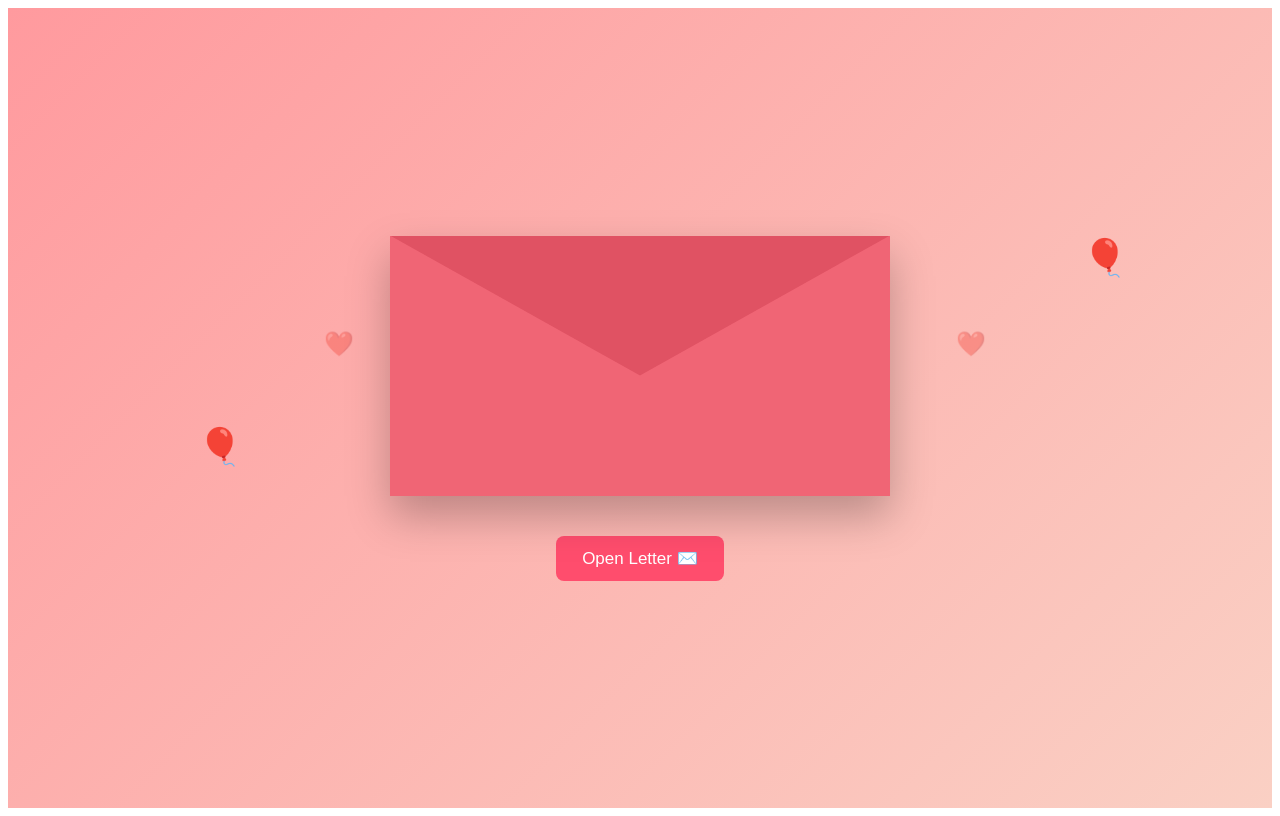
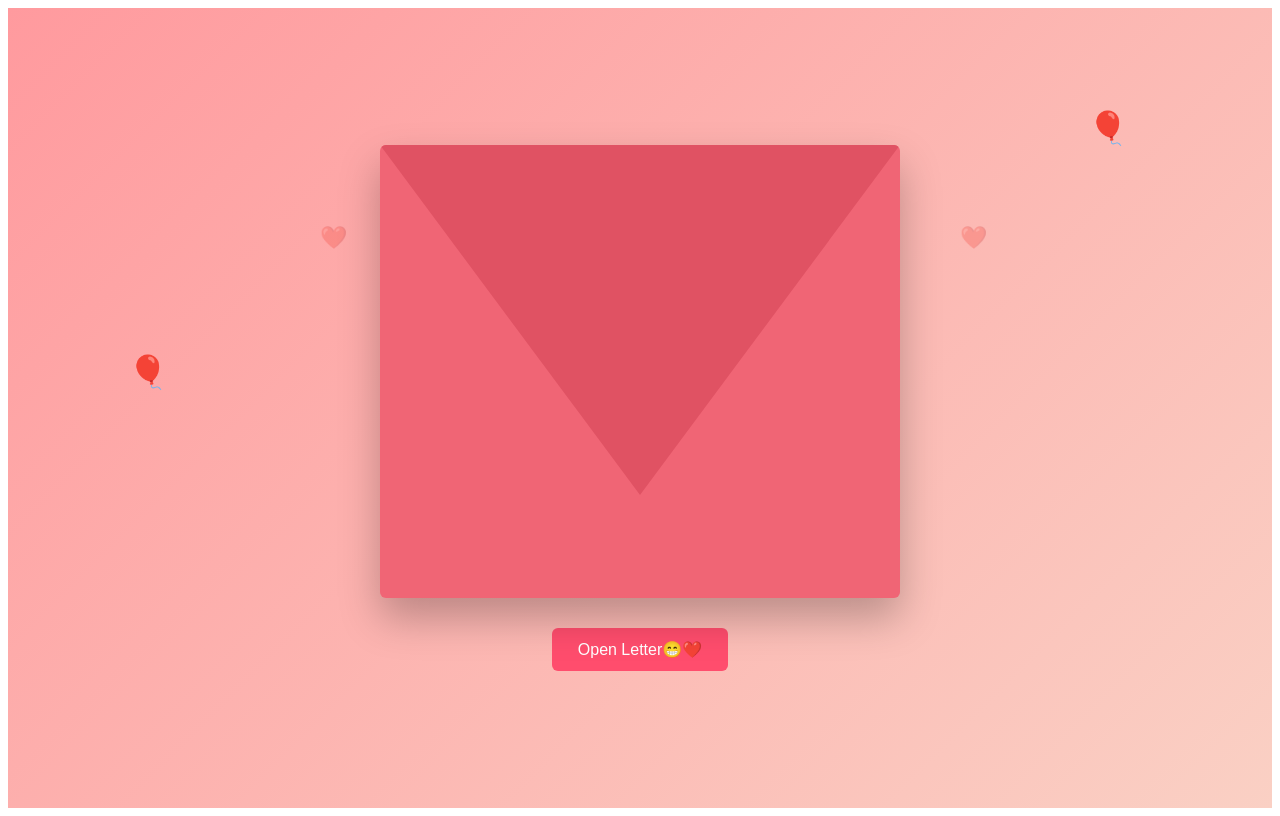
Before and after one commit to AishwaryaPola/BirthdayWebsite, an Angular app in the folder birthday-website/: page / in a window 1280 px wide. Built offline with nearby package versions, Linux system fonts and the light colour scheme.

Commit message:
better greetin card changes

```diff
--- a/birthday-website/src/app/pages/greeting/greeting.css
+++ b/birthday-website/src/app/pages/greeting/greeting.css
@@ -1,142 +1,123 @@
 .birthday-container{
-  height:100vh;
+  min-height:100vh;
   width:100%;
   display:flex;
   flex-direction:column;
   justify-content:center;
   align-items:center;
   background:linear-gradient(135deg,#ff9a9e,#fad0c4);
+  padding:20px;
+  box-sizing:border-box;
   overflow:hidden;
-  position:relative;
   font-family:Arial, Helvetica, sans-serif;
 }
 
-/* Envelope wrapper */
-
 .wrapper{
-  position:relative;
-  width:500px;
-  height:260px;
-  perspective:1000px;
+  width:100%;
+  max-width:520px;
 }
 
-/* Envelope body */
-
 .envelope{
+  width:100%;
+  background:#f06575;
+  border-radius:6px;
   position:relative;
-  width:100%;
-  height:100%;
-
-  background:#f06575;
-  border-radius:0;
   box-shadow:0 20px 40px rgba(0,0,0,0.25);
   overflow:hidden;
 }
 
-/* Flap */
-
 .flap{
-  position:absolute;
   width:100%;
-  height:140px;
-  top:0;
+  height:350px;
   background:#e05263;
   clip-path:polygon(0 0,100% 0,50% 100%);
   transform-origin:top;
-  transition:transform 0.8s ease;
+  transition:transform .8s ease;
+  position:absolute;
+  top:0;
+  left:0;
   z-index:5;
 }
 
-/* Letter */
-
 .letter{
-  /* position:absolute; */
+  background:white;
   width:90%;
-  left:0%;
-  height: 1000px;
-  /* top:0px; */
-  background:white;
-  border-radius:0;
+  margin:0 auto;
+  margin-top:40px;
   padding:25px;
+  border-radius:6px;
   text-align:center;
-  box-shadow:0 10px 25px rgba(0,0,0,0.15);
   transform:translateY(120%);
   transition:transform 1s ease;
+  box-shadow:0 10px 25px rgba(0,0,0,0.15);
 }
-
-.letter h1{
-  font-size:28px;
-  color:#ff4d6d;
-  margin-bottom:10px;
-}
-
-.letter p{
-  font-size:16px;
-  line-height:1.6;
-}
-
-/* Memory button */
-
-.letter button{
-  margin-top:20px;
-  padding:12px 24px;
-  border:none;
-  border-radius:8px;
-  background:#ff4d6d;
-  color:white;
-  font-size:15px;
-  cursor:pointer;
-}
-
-/* Open animation */
 
 .envelope.open .flap{
   transform:rotateX(180deg);
 }
 
 .envelope.open .letter{
-  transform:translateY(-40px);
+  transform:translateY(-20px);
 }
 
-/* Open button */
+.title{
+  font-size:24px;
+  color:#ff4d6d;
+}
 
-.open-btn{
-  margin-top:40px;
-  padding:12px 26px;
-  font-size:17px;
+.message{
+  font-size:15px;
+  line-height:1.6;
+  margin-top:10px;
+}
+
+.memory-btn{
+  margin-top:18px;
+  padding:10px 22px;
   border:none;
-  border-radius:8px;
+  border-radius:6px;
   background:#ff4d6d;
   color:white;
   cursor:pointer;
 }
 
-/* Floating balloons */
+.open-btn{
+  margin-top:30px;
+  padding:12px 26px;
+  border:none;
+  border-radius:6px;
+  background:#ff4d6d;
+  color:white;
+  font-size:16px;
+  cursor:pointer;
+}
+
+/* balloons */
 
 .balloons span{
   position:absolute;
-  bottom:-100px;
-  font-size:36px;
-  animation:balloonFloat 10s linear infinite;
+  bottom:-80px;
+  font-size:32px;
+  animation:balloonFloat 9s linear infinite;
 }
 
-.balloons span:nth-child(1){left:15%}
-.balloons span:nth-child(2){left:40%;animation-duration:8s}
-.balloons span:nth-child(3){left:65%;animation-duration:9s}
-.balloons span:nth-child(4){left:85%;animation-duration:7s}
+.balloons span:nth-child(1){left:10%}
+.balloons span:nth-child(2){left:35%;animation-duration:7s}
+.balloons span:nth-child(3){left:60%;animation-duration:8s}
+.balloons span:nth-child(4){left:85%;animation-duration:6s}
 
 @keyframes balloonFloat{
   from{transform:translateY(0)}
   to{transform:translateY(-110vh)}
 }
 
-/* Floating hearts */
+/* hearts */
 
 .hearts span{
   position:absolute;
-  bottom:-100px;
-  font-size:24px;
-  animation:heartFloat 8s linear infinite;
+  bottom:-80px;
+  font-size:22px;
+  animation:heartFloat 7s linear infinite;
 }
 
 .hearts span:nth-child(1){left:25%}
--- a/birthday-website/src/app/pages/greeting/greeting.html
+++ b/birthday-website/src/app/pages/greeting/greeting.html
@@ -1,6 +1,6 @@
 <div class="birthday-container">
 
-  <!-- Balloons -->
+  <!-- floating balloons -->
   <div class="balloons">
     <span>🎈</span>
     <span>🎈</span>
@@ -8,30 +8,40 @@
     <span>🎈</span>
   </div>
 
-  <!-- Hearts -->
+  <!-- floating hearts -->
   <div class="hearts">
     <span>❤️</span>
     <span>❤️</span>
     <span>❤️</span>
   </div>
 
-  <!-- Envelope -->
   <div class="wrapper">
-  <div class="envelope" [class.open]="isOpen">
+
+    <div class="envelope" [class.open]="isOpen">
 
       <div class="flap"></div>
 
       <div class="letter">
 
-        <h2>Happyyy Birthdayyyyy BestPremduu💕</h2>
+        <h1 class="title">
+          🎂 Happyyyy Birthdayyyyy BestPremduuu 💕
+        </h1>
 
-        <p>
-          You are one of the most special people in my life.
-          I made this little website to remind you of all
-          the beautiful memories we share ❤️
+        <p class="message">
+          From the moment we became friends, life has been so much brighter.
+          All the random conversations, the endless laughter, the silly moments,
+          and the times we supported each other through everything — those
+          memories mean the world to me ❤️
         </p>
 
-        <button routerLink="/gallery">
+        <p class="message">
+          This little website is just a small reminder of how special you are
+          and how grateful I am to have you in my life. Thank you for being
+          such an amazing friend and making even the ordinary days feel
+          extraordinary 💖
+        </p>
+
+        <button routerLink="/gallery" class="memory-btn">
           View Our Memories
         </button>
 
@@ -41,9 +51,8 @@
 
   </div>
 
-  <!-- Button -->
   <button *ngIf="!isOpen" class="open-btn" (click)="openLetter()">
-    Open Letter ✉️
+    Open Letter😁❤️
   </button>
 
 </div>
--- a/birthday-website/src/app/pages/greeting/greeting.ts
+++ b/birthday-website/src/app/pages/greeting/greeting.ts
@@ -1,23 +1,29 @@
-import { Component  } from '@angular/core';
+import { Component, OnInit } from '@angular/core';
 import { RouterLink } from '@angular/router';
+import { NgIf } from '@angular/common';
 import confetti from 'canvas-confetti';
-import { NgIf } from '@angular/common';
-
 
 @Component({
   selector: 'app-greeting',
   standalone: true,
-  imports: [RouterLink,NgIf],
+  imports: [RouterLink, NgIf],
   templateUrl: './greeting.html',
-  styleUrls: ['./greeting.css'],
+  styleUrls: ['./greeting.css']
 })
-export class GreetingComponent  {
+export class GreetingComponent implements OnInit {
 
-    isOpen = false;
+  isOpen = false;
 
-  openLetter(){
+  ngOnInit() {
+    this.startConfettiLoop();
+  }
 
+  openLetter() {
     this.isOpen = true;
+    this.launchConfetti();
+  }
+
+  launchConfetti() {
 
     confetti({
       particleCount: 200,
@@ -27,4 +33,12 @@ export class GreetingComponent  {
 
   }
 
+  startConfettiLoop() {
+
+    setInterval(() => {
+      this.launchConfetti();
+    }, 20000);
+
+  }
+
 }
```
